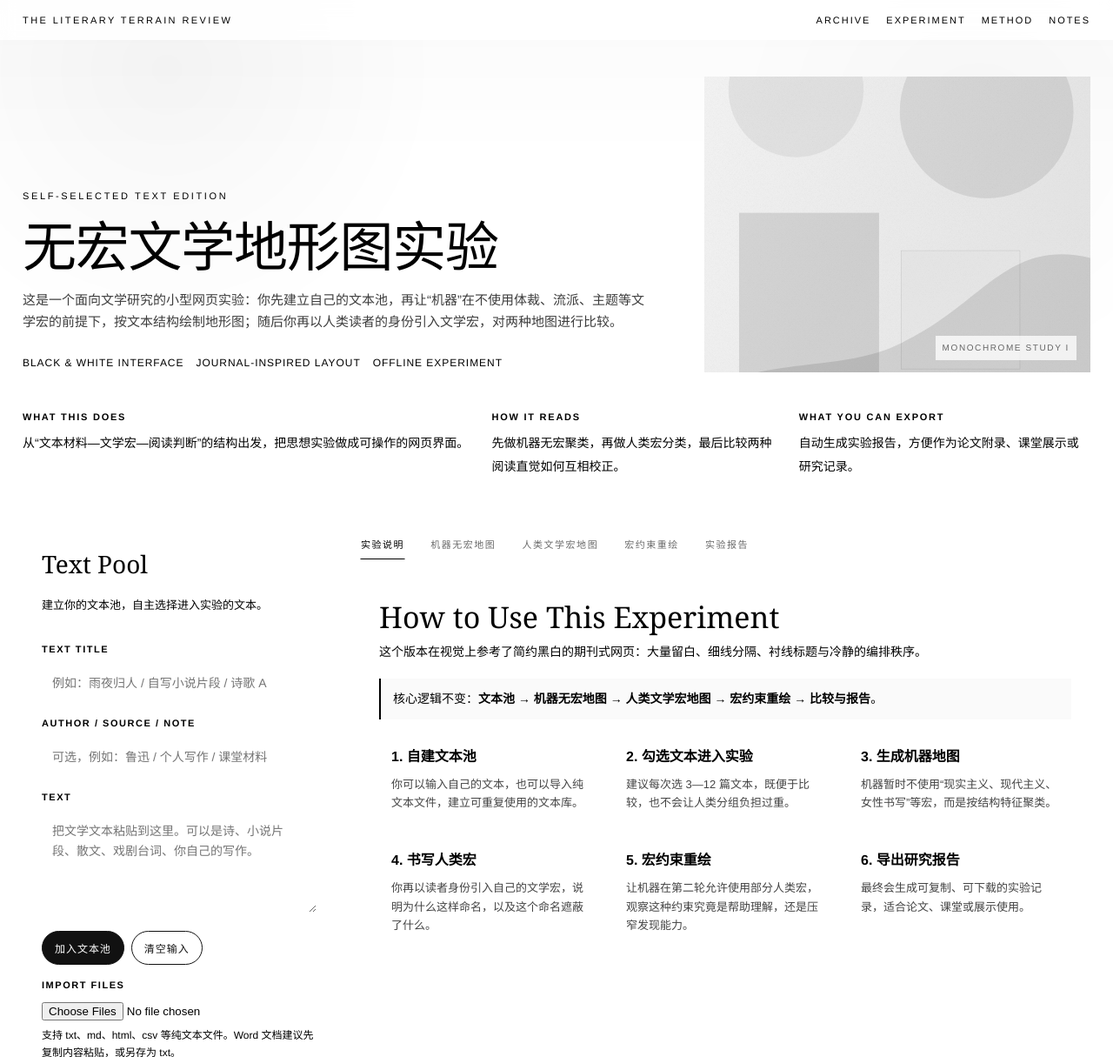
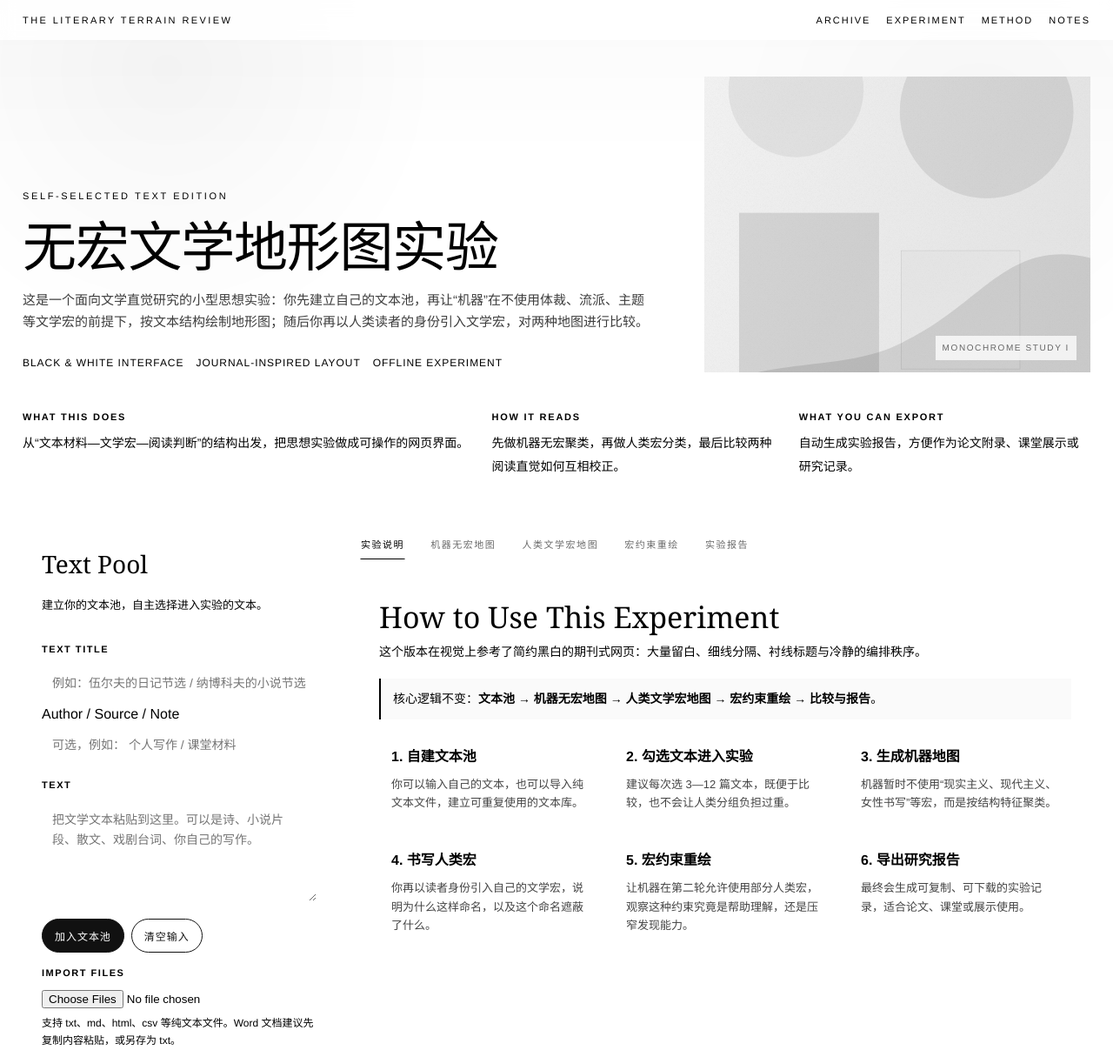
Before and after one commit to lessley210617/literary-terrain-experiment, a plain HTML site: page index.html in a window 1280 px wide. Shown: the top 1215 px of the page at 87% size. Drawn offline with Linux system fonts and the light colour scheme.

Commit message:
Update index.html

```diff
--- a/index.html
+++ b/index.html
@@ -374,7 +374,7 @@
       <div class="kicker">Self-Selected Text Edition</div>
       <h1>无宏文学地形图实验</h1>
       <p class="hero-sub">
-        这是一个面向文学研究的小型网页实验：你先建立自己的文本池，再让“机器”在不使用体裁、流派、主题等文学宏的前提下，按文本结构绘制地形图；随后你再以人类读者的身份引入文学宏，对两种地图进行比较。
+        这是一个面向文学直觉研究的小型思想实验：你先建立自己的文本池，再让“机器”在不使用体裁、流派、主题等文学宏的前提下，按文本结构绘制地形图；随后你再以人类读者的身份引入文学宏，对两种地图进行比较。
       </p>
       <div class="hero-meta">
         <span>black & white interface</span>
@@ -410,10 +410,10 @@
       <p class="section-subtitle">建立你的文本池，自主选择进入实验的文本。</p>
       <div class="sidebar-body">
         <label class="field-label">Text Title</label>
-        <input id="titleInput" type="text" placeholder="例如：雨夜归人 / 自写小说片段 / 诗歌 A" />
+        <input id="titleInput" type="text" placeholder="例如：伍尔夫的日记节选 / 纳博科夫的小说节选 /卡佛的短篇小说  />
 
         <label class="field-label">Author / Source / Note</label>
-        <input id="metaInput" type="text" placeholder="可选，例如：鲁迅 / 个人写作 / 课堂材料" />
+        <input id="metaInput" type="text" placeholder="可选，例如： 个人写作 / 课堂材料" />
 
         <label class="field-label">Text</label>
         <textarea id="contentInput" placeholder="把文学文本粘贴到这里。可以是诗、小说片段、散文、戏剧台词、你自己的写作。"></textarea>
```
